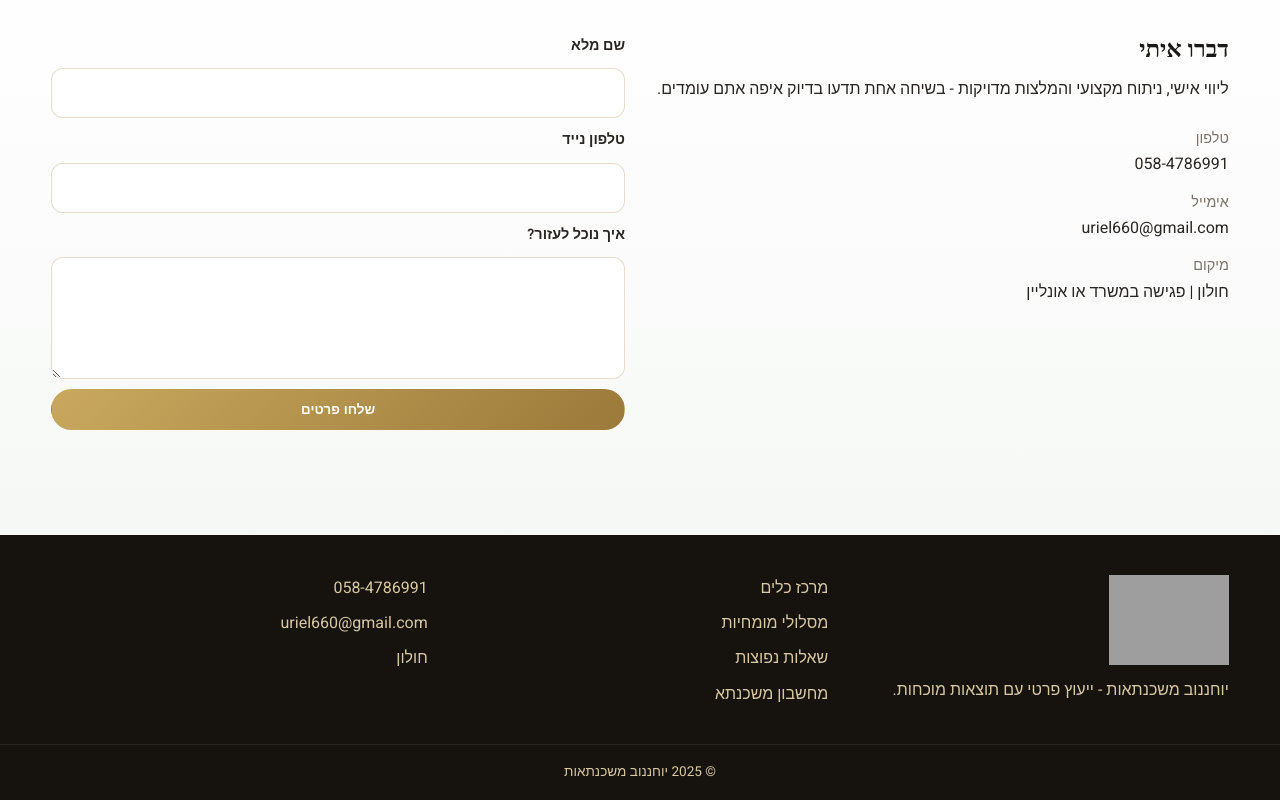
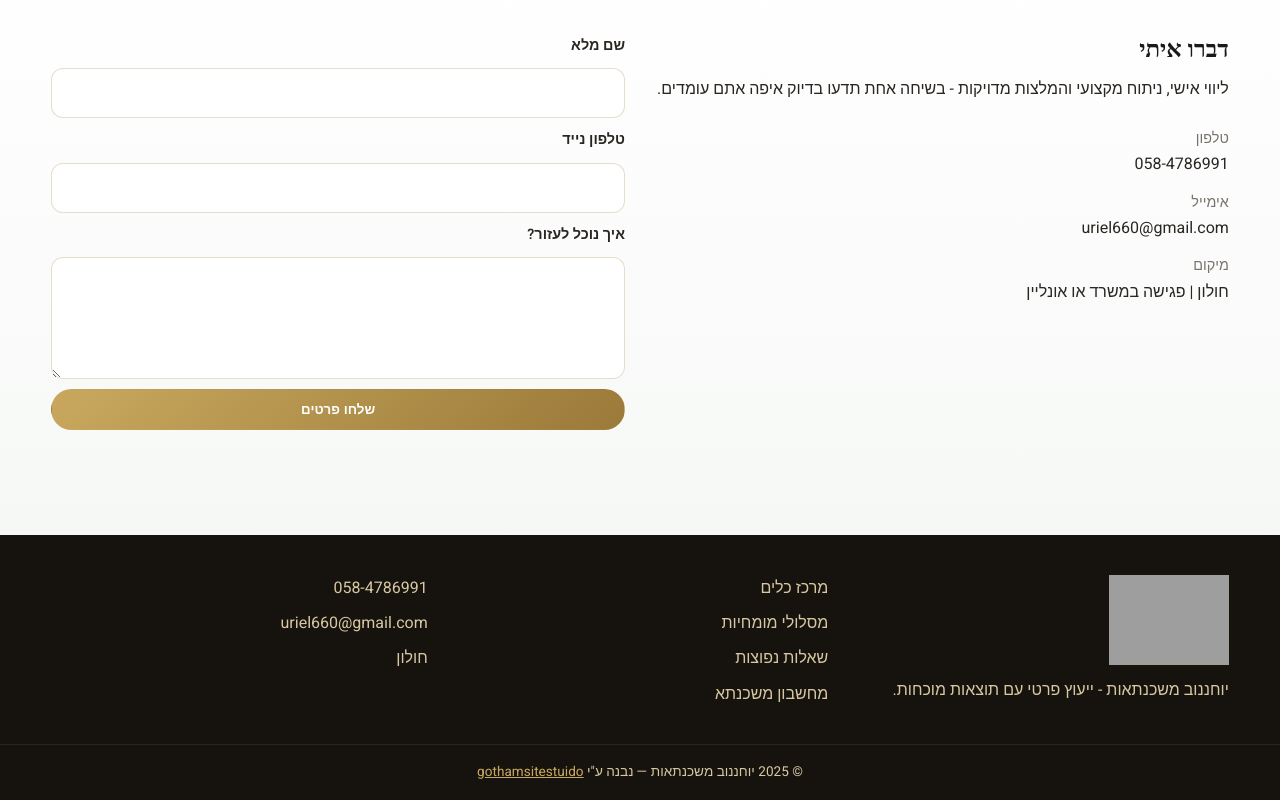
Before and after one commit to GothamSiteStudio/uriel-website, a plain HTML site: page index.html in a window 1280 px wide. Shown: the part 5725-6525 px from the top of the page. Drawn offline with Linux system fonts and the light colour scheme; grey boxes are pictures that could not be loaded; a web font is replaced by a local one.

Commit message:
Add footer credit to gothamsitestudio and styles

```diff
--- a/index.html
+++ b/index.html
@@ -483,7 +483,7 @@
           <span>חולון</span>
         </div>
       </div>
-      <div class="footer__bottom">© 2025 יוחננוב משכנתאות</div>
+      <div class="footer__bottom">© 2025 יוחננוב משכנתאות — נבנה ע"י <a href="https://gothamsitestudio.com" target="_blank" rel="noopener noreferrer">gothamsitestuido</a></div>
     </footer>
 
     <div class="floating-bar">
--- a/styles.css
+++ b/styles.css
@@ -575,6 +575,15 @@ section {
   margin-top: 24px;
 }
 
+.footer__bottom a {
+  color: var(--gold-500);
+  text-decoration: underline;
+}
+
+.footer__bottom a:hover {
+  color: var(--gold-700);
+}
+
 .floating-bar {
   position: fixed;
   bottom: 18px;
```
Also changed, not shown: calculator.html (+1 -1 lines).
